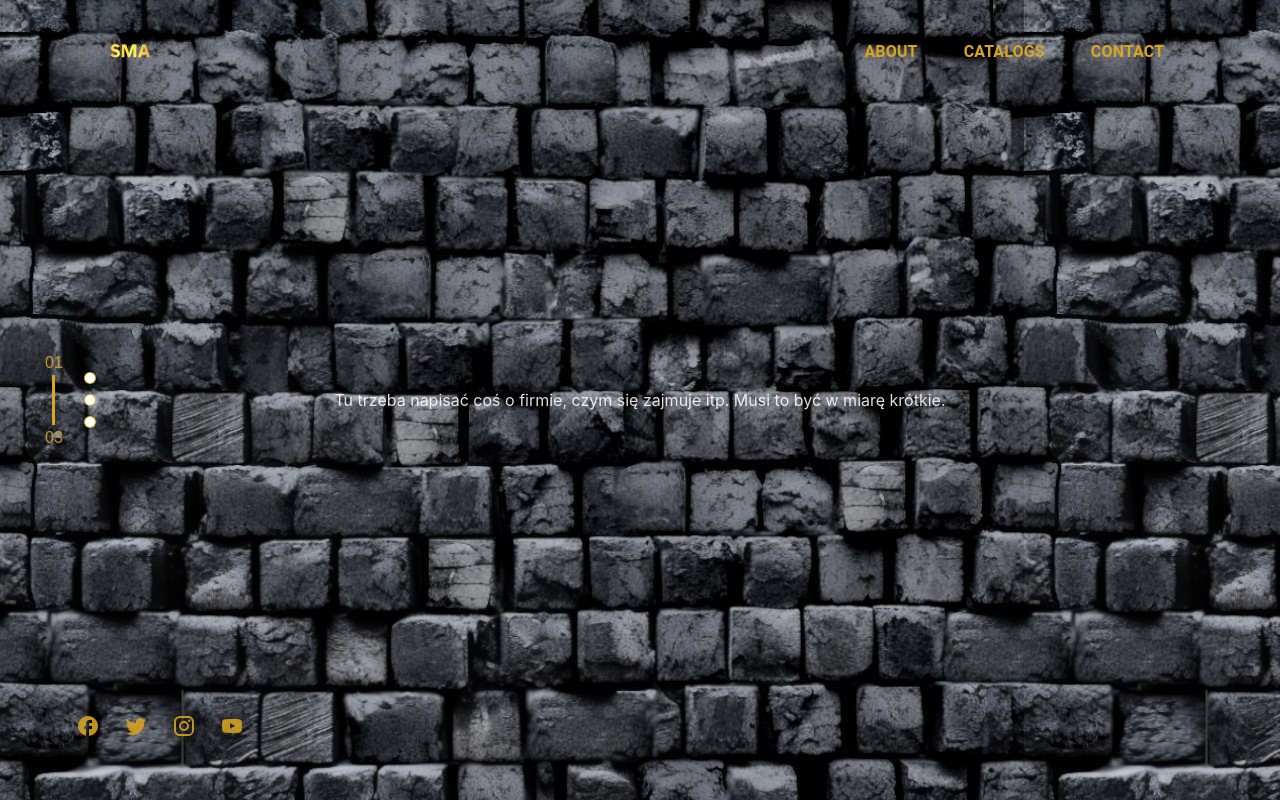
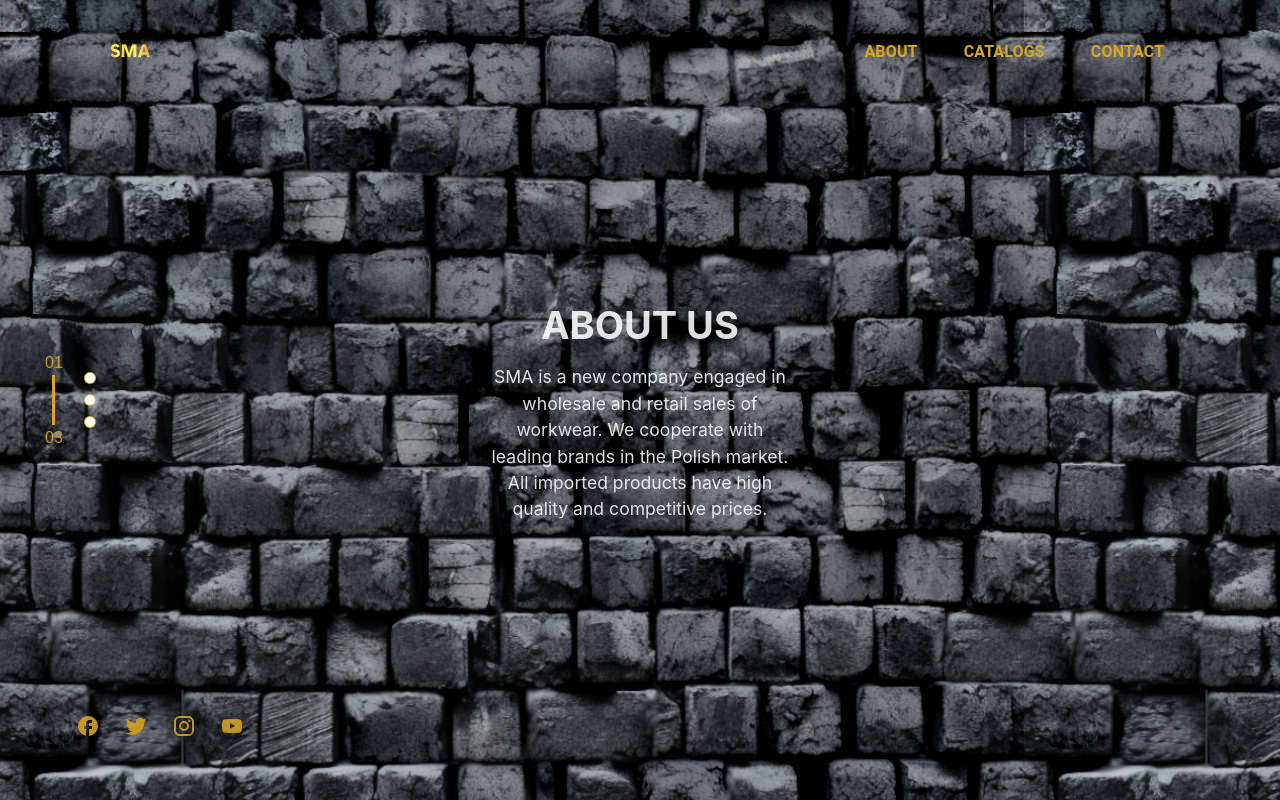
Before and after one commit to PabloPicas0/Photo-Catalog-App, a React (Vite) app: page / in a window 1280 px wide. Shown: the top 800 px of the page. Built offline with nearby package versions, Linux system fonts and the light colour scheme.

Commit message:
added abuout us description based on user language

```diff
--- a/src/App.jsx
+++ b/src/App.jsx
@@ -8,6 +8,7 @@ import CatalogModal from "./Components/Modal";
 import Navbar from "./Components/Navbar";
 
 import { aboutSection, catalogsSection, contactSection } from "./styles/sectionStyles";
+import About from "./Components/About";
 
 export const types = ["Hats", "Glasses", "Jacket", "Gloves", "Pants", "Shoes"];
 
@@ -108,9 +109,7 @@ function App() {
         className="sections"
         style={aboutSection}
         ref={(el) => (sectionsRef.current[0] = el)}>
-        <p style={{ textAlign: "center" }}>
-          Tu trzeba napisać coś o firmie, czym się zajmuje itp. Musi to być w miarę krótkie.
-        </p>
+        <About />
       </section>
 
       <section
--- /dev/null
+++ b/src/Components/About.jsx
@@ -0,0 +1,36 @@
+import { languages } from "../assets/languages/lang";
+
+const About = () => {
+  const userLanguage = navigator.userLanguage || navigator.language;
+
+  const handleLanguage = (userLanguage) => {
+    if (!languages.hasOwnProperty(userLanguage)) {
+      return languages["en"];
+    }
+
+    return languages[`${userLanguage}`]
+  };
+
+  const description = handleLanguage(userLanguage)
+
+  return (
+    <>
+      <h1
+        style={{
+          fontSize: "2.375rem",
+          textTransform: "uppercase",
+          fontWeight: 700,
+          marginTop: "20px",
+          marginBottom: "10px",
+        }}>
+        About us
+      </h1>
+
+      <p style={{ textAlign: "center", maxWidth: "300px", fontSize: "1.1rem", margin: 0 }}>
+        {description}
+      </p>
+    </>
+  );
+};
+
+export default About;
--- /dev/null
+++ b/src/assets/languages/lang.js
@@ -0,0 +1,5 @@
+export const languages = {
+  "nl": "SMA is een nieuw bedrijf dat zich bezighoudt met de groothandel en detailhandel van werkkleding. We werken samen met toonaangevende merken op de Poolse markt. Onze producten worden zorgvuldig geselecteerd en bieden een combinatie van hoge kwaliteit en betaalbare prijzen.",
+  "pl": "SMA to nowa firma zajmującą się sprzedażą  hurtową jak i detaliczną odzieży roboczej . Współpracujemy z czołowymi markami na Polski rynku. Wszystkie sprowadzane produkty posiadają wysoką jakość jak I korzysta cene.",
+  "en": "SMA is a new company engaged in wholesale and retail sales of workwear. We cooperate with leading brands in the Polish market. All imported products have high quality and competitive prices.",
+};
--- a/src/styles/sectionStyles.js
+++ b/src/styles/sectionStyles.js
@@ -1,4 +1,9 @@
-export const aboutSection = { display: "flex", justifyContent: "center", alignItems: "center" };
+export const aboutSection = {
+  display: "flex",
+  flexDirection: "column",
+  justifyContent: "center",
+  alignItems: "center"
+};
 
 export const catalogsSection = { marginTop: "1px" };
 
```
